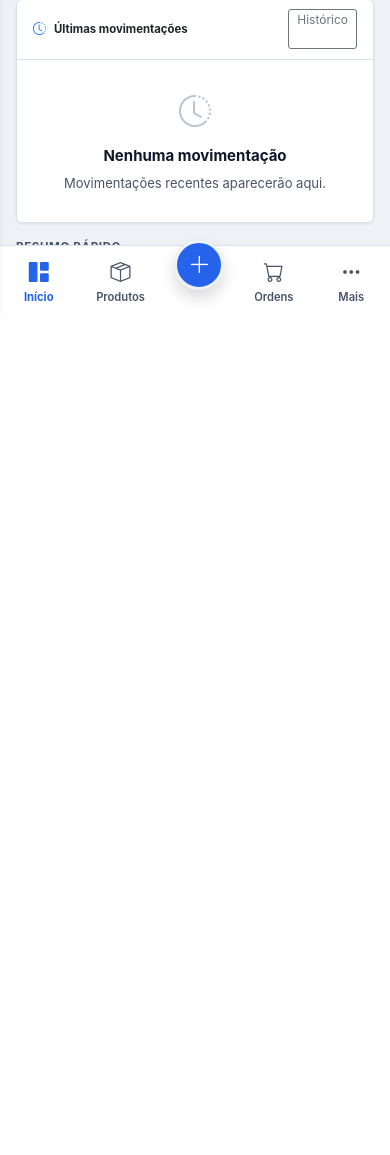
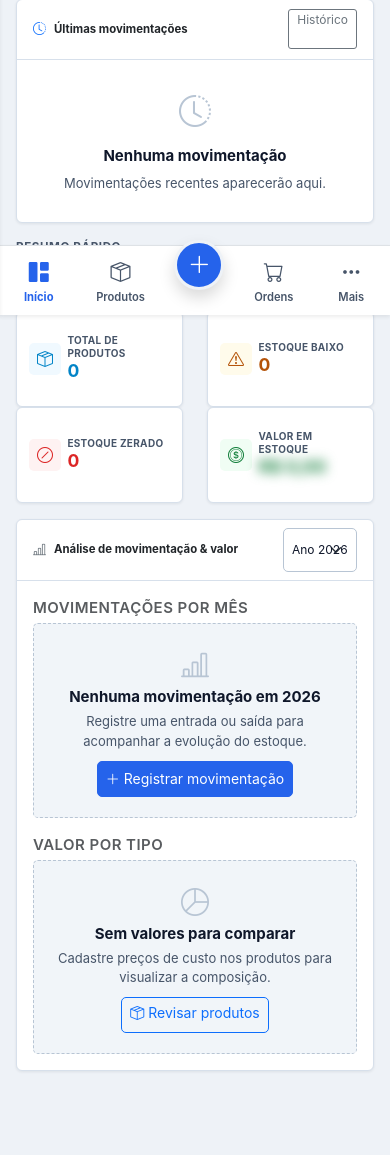
Before and after one commit to mrmateussiilva/sge, a Django app: page / in a window 390 px wide. Shown: the part 529-1684 px from the top of the page. Before the commit the page ends 830 px from the top, so only its background shows below. Run offline with Django 5.2, Linux system fonts and the light colour scheme; the visitor is signed in with stand-in values (Sample User, id 1); data comes from the database, SQL or seed files in the repository; data that the repository does not hold is empty; parts of the project's set-up code (start-up, migrations or seed data) failed here and were passed over; some libraries are stand-ins or nearby versions.

Commit message:
fix: usa rolagem natural no mobile

```diff
--- a/estoque/static/estoque/css/layout.css
+++ b/estoque/static/estoque/css/layout.css
@@ -261,6 +261,38 @@ body {
 }
 
 @media (max-width: 991.98px) {
+    html {
+        height: auto;
+        overflow-x: hidden;
+        overflow-y: auto;
+    }
+
+    body {
+        height: auto;
+        min-height: 100dvh;
+        overflow-x: hidden;
+        overflow-y: auto;
+    }
+
+    #wrapper {
+        min-height: 100dvh;
+        height: auto;
+        overflow: visible;
+    }
+
+    #page-content-wrapper {
+        min-height: 100dvh;
+        height: auto;
+        overflow: visible;
+    }
+
+    #main-content {
+        flex: 0 0 auto;
+        min-height: 0;
+        overflow: visible;
+        overscroll-behavior-y: auto;
+    }
+
     #sidebar-wrapper {
         position: fixed;
         top: 0;
--- a/estoque/templates/estoque/base.html
+++ b/estoque/templates/estoque/base.html
@@ -26,7 +26,7 @@
         <div id="page-content-wrapper">
             {% include 'estoque/components/navbar.html' %}
 
-            <main class="container-fluid p-3 p-md-4 overflow-auto flex-grow-1" id="main-content">
+            <main class="container-fluid p-3 p-md-4 flex-grow-1" id="main-content">
                 {% include 'estoque/components/feedback_messages.html' %}
                 <div class="page-content">
                     {% block content %}
```
